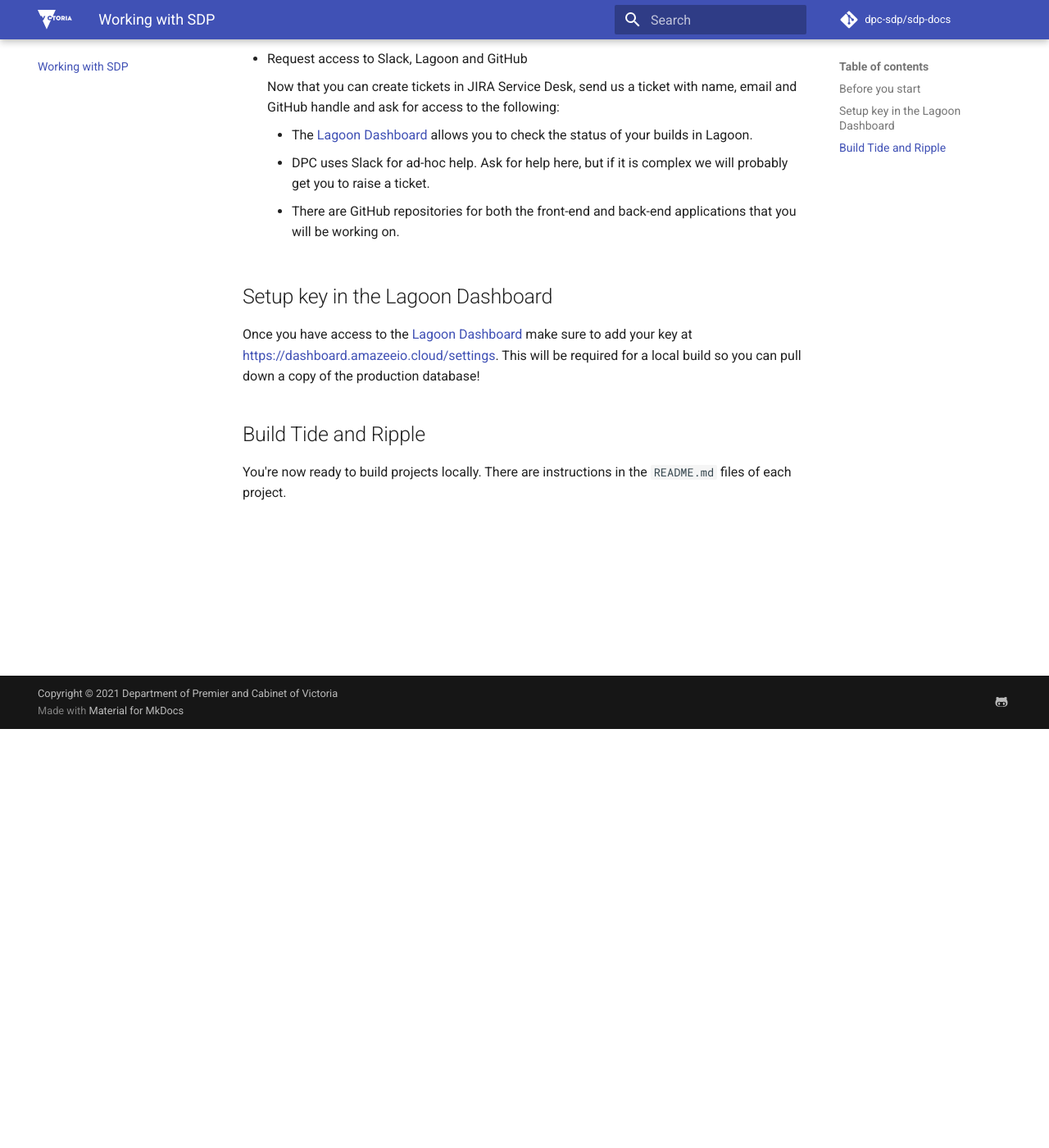
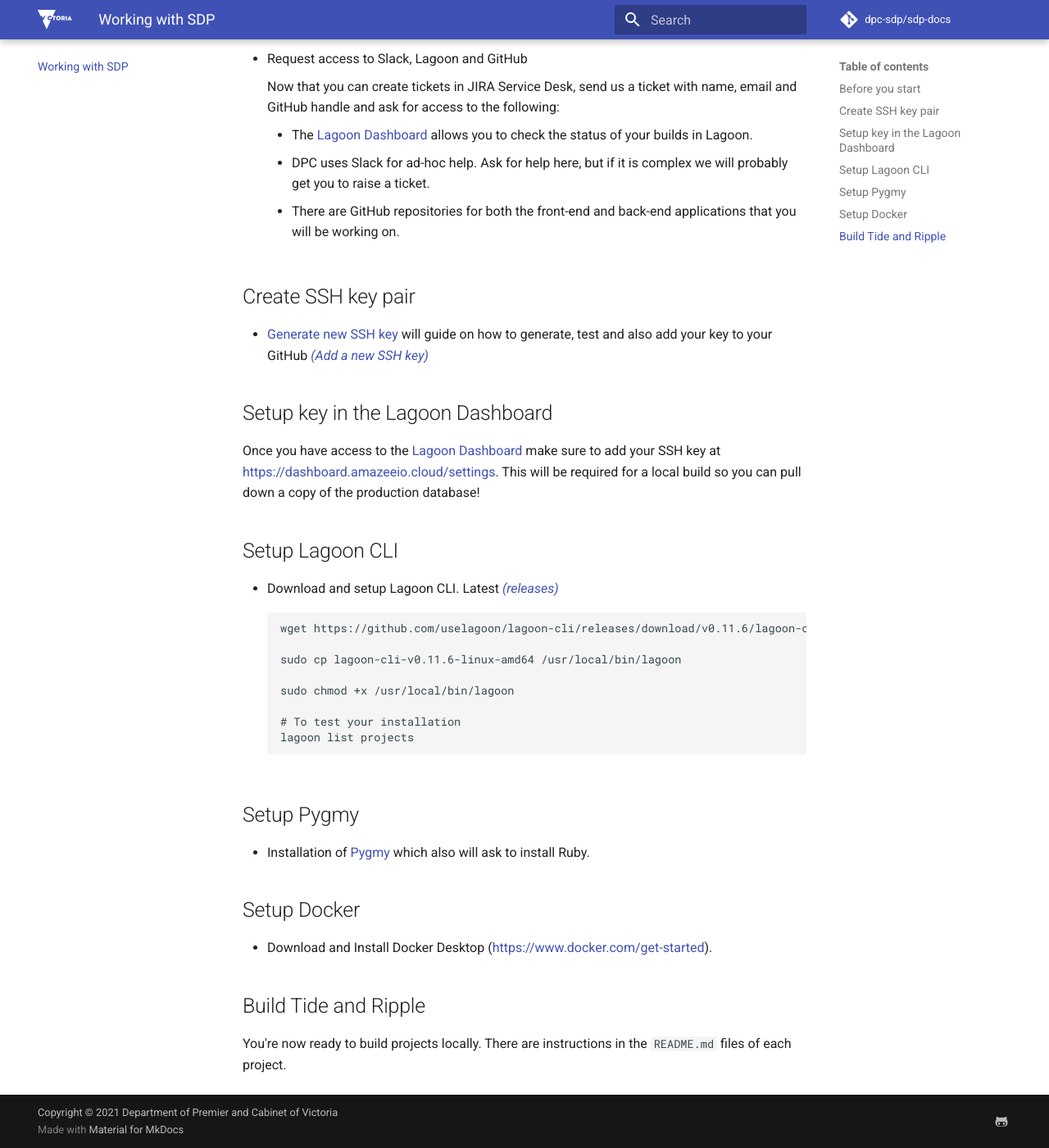
Before and after one commit to dpc-sdp/sdp-docs, an MkDocs documentation site: the page built from docs/working-with-sdp.md, in a window 1280 px wide and 1400 px high, scrolled down 511 px. Shown: the whole window at 82% size. Built offline with MkDocs 1.6.1 and Material for MkDocs 9.7.7, drawn with Linux system fonts in a browser that asks for light colours; comment, search, counter and statistics services are not loaded.

Commit message:
SDPA-5804 Onboarding Changes 1. Create SSH key pair. Setting up GitHub and Lagoon to use the setup key. 2. Setup Lagoon CLI 3. Setup Pygmy 4. Setup Docker

````diff
--- a/docs/working-with-sdp.md
+++ b/docs/working-with-sdp.md
@@ -26,11 +26,35 @@
     ticket.
     - There are GitHub repositories for both the front-end and back-end applications that you will be working on.
 
+## Create SSH key pair
+
+- [Generate new SSH key](https://docs.github.com/en/authentication/connecting-to-github-with-ssh/generating-a-new-ssh-key-and-adding-it-to-the-ssh-agent) will guide on how to generate, test and also add your key to your GitHub [*(Add a new SSH key)*](https://docs.github.com/en/authentication/connecting-to-github-with-ssh/adding-a-new-ssh-key-to-your-github-account)
+
 ## Setup key in the Lagoon Dashboard
 
-Once you have access to the [Lagoon Dashboard](https://dashboard.amazeeio.cloud/projects/) make sure to add your
+Once you have access to the [Lagoon Dashboard](https://dashboard.amazeeio.cloud/projects/) make sure to add your SSH
 key at https://dashboard.amazeeio.cloud/settings. This will be required for a local build so you can pull down a
 copy of the production database!
+
+## Setup Lagoon CLI
+- Download and setup Lagoon CLI. Latest [*(releases)*](https://github.com/uselagoon/lagoon-cli/releases)
+    ```
+    wget https://github.com/uselagoon/lagoon-cli/releases/download/v0.11.6/lagoon-cli-v0.11.6-linux-amd64
+
+    sudo cp lagoon-cli-v0.11.6-linux-amd64 /usr/local/bin/lagoon
+
+    sudo chmod +x /usr/local/bin/lagoon
+
+    # To test your installation
+    lagoon list projects
+
+    ```
+## Setup Pygmy
+- Installation of [Pygmy](https://pygmy.readthedocs.io/en/master/installation/) which also will ask to install Ruby.
+
+## Setup Docker
+- Download and Install Docker Desktop (https://www.docker.com/get-started).
+
 
 ## Build Tide and Ripple
 
````
